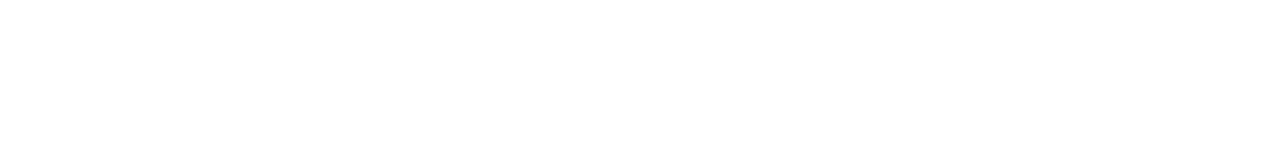
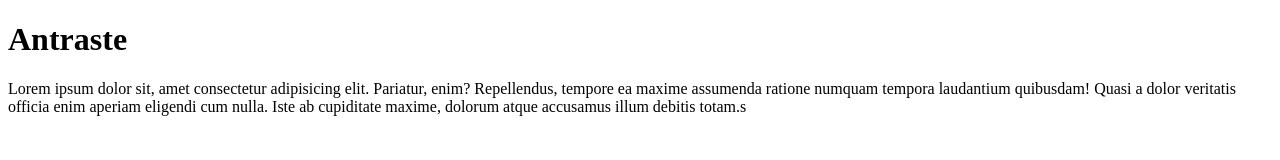
Before and after one commit to andsad1/pavizdys, a plain HTML site: page index.html in a window 1280 px wide. Drawn offline with Linux system fonts and the light colour scheme.

Commit message:
dadejau antraste ir teksta

```diff
--- a/index.html
+++ b/index.html
@@ -7,7 +7,8 @@
     <link rel="stylesheet" href="style.css">
 </head>
 <body>
-
+    <h1>Antraste</h1>
+    <div>Lorem ipsum dolor sit, amet consectetur adipisicing elit. Pariatur, enim? Repellendus, tempore ea maxime assumenda ratione numquam tempora laudantium quibusdam! Quasi a dolor veritatis officia enim aperiam eligendi cum nulla. Iste ab cupiditate maxime, dolorum atque accusamus illum debitis totam.s</div>
     <script src="main.js"></script>
 </body>
 </html>
```
